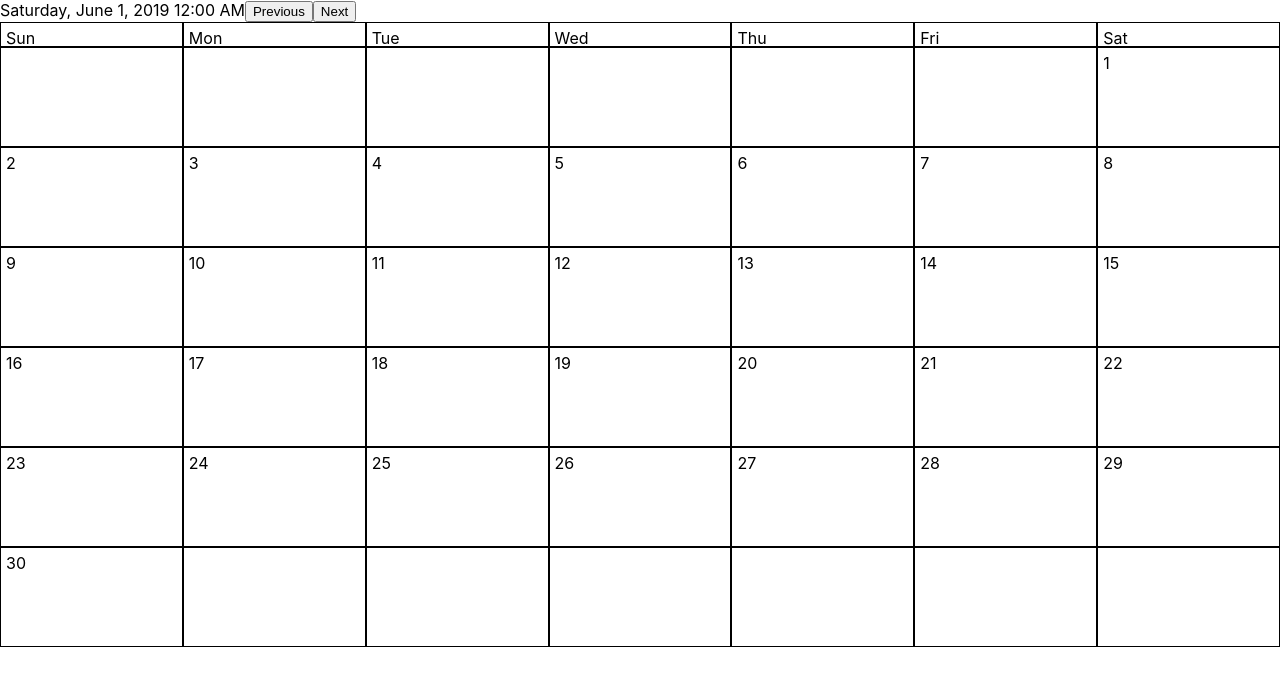
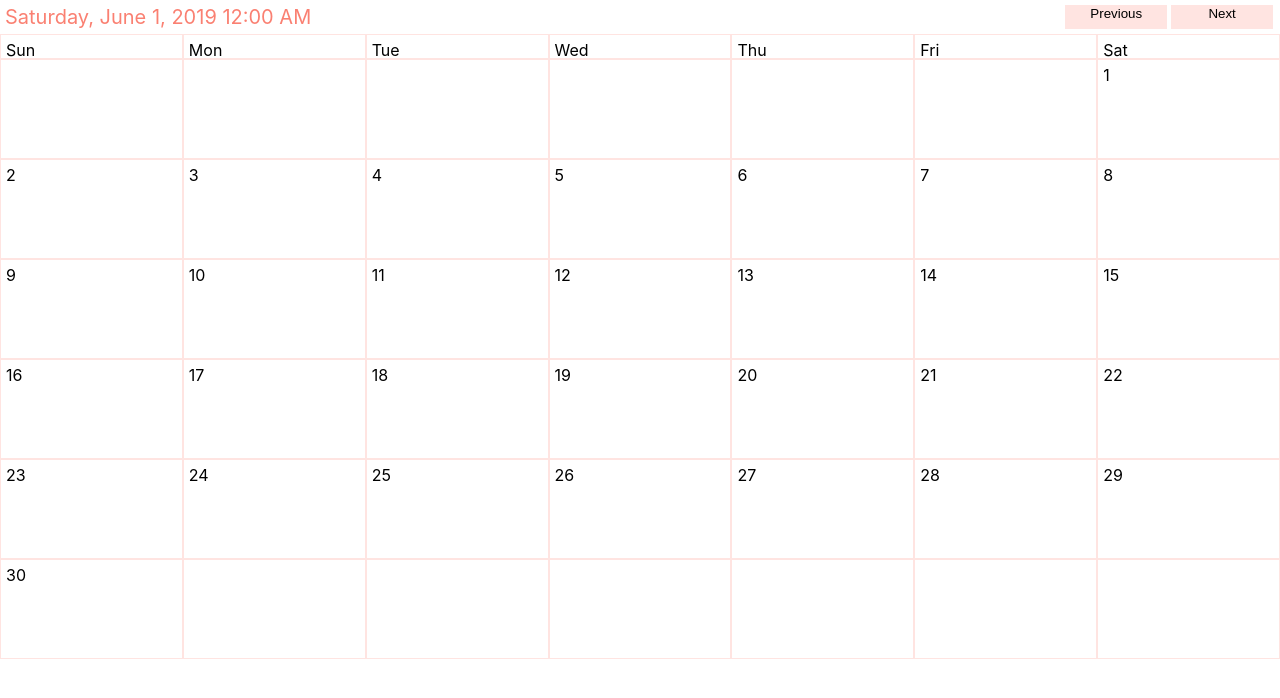
Before and after one commit to leannezhang/calendar, a React (Create React App) app in the folder web_client/: page / in a window 1280 px wide. Shown: the top 698 px of the page. Built offline with nearby package versions, Linux system fonts and the light colour scheme.

Commit message:
added color

```diff
--- a/web_client/src/Calendar.css
+++ b/web_client/src/Calendar.css
@@ -1,12 +1,16 @@
-.App-header {
-  background-color: #282c34;
-  min-height: 10vh;
-  display: flex;
-  flex-direction: column;
-  align-items: center;
-  justify-content: center;
-  font-size: calc(10px + 2vmin);
-  color: white;
+.dateHeader {
+  color: #fa8072;
+  grid-template-columns: 10fr 1fr 1fr;
+  font-size: 20px;
+  padding: 5px;
+  display: grid;
+}
+
+.dateHeader button {
+  display: grid;
+  background-color: mistyrose;
+  margin: 0 2px;
+  border: none;
 }
 
 .calendarContainer {
@@ -26,6 +30,6 @@
 }
 
 .day {
-  border: 1px solid black;
+  border: 1px solid mistyrose;
   padding: 5px;
 }
```
